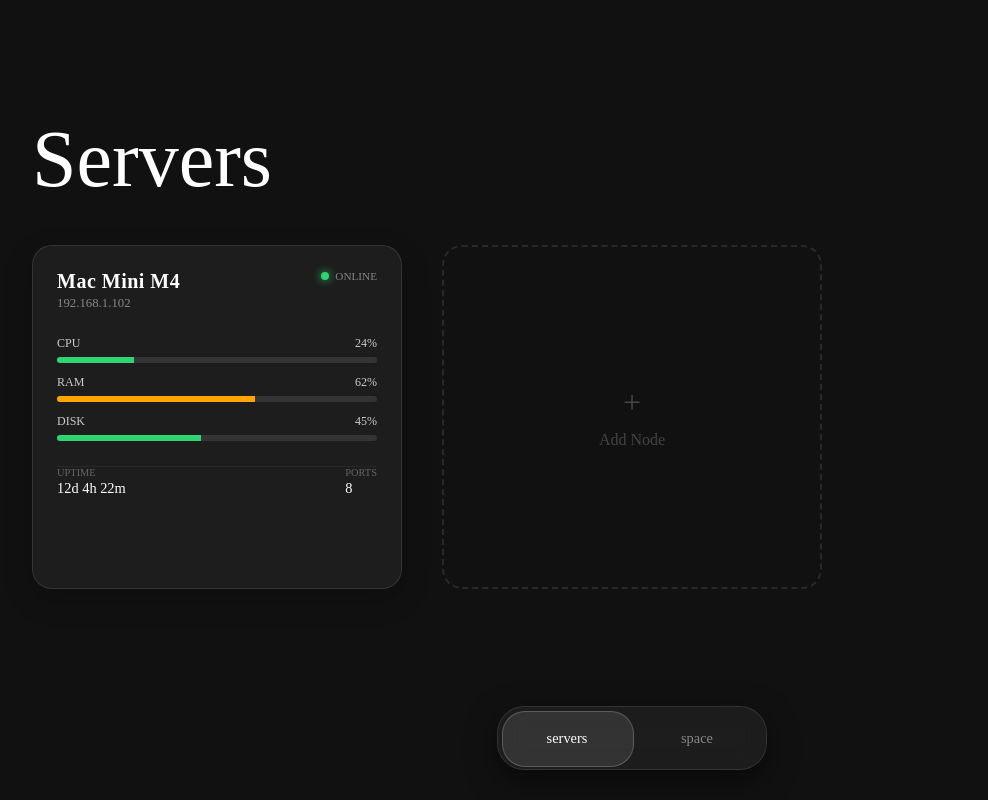
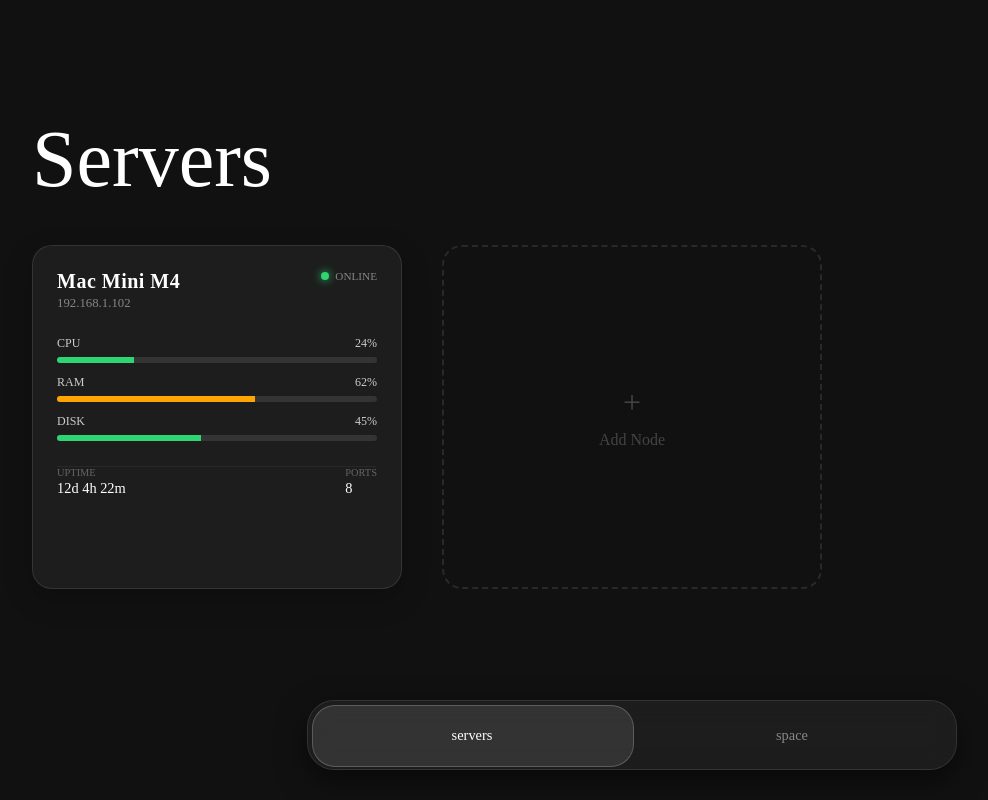
Before and after one commit to StephenChanHub/Servers, a Vue app: page /servers in a window 1280 px wide. Shown: the whole page, without its empty margins (8-996 px from the left). Built offline with nearby package versions, Linux system fonts and the light colour scheme.

Commit message:
修改导航栏按钮

```diff
--- a/src/App.vue
+++ b/src/App.vue
@@ -109,8 +109,8 @@
   bottom: 30px;
   left: 50%;
   transform: translateX(-50%);
-  width: 260px;
-  height: 54px;
+  width: 50%;
+  height: 60px;
   display: flex;
   background: rgba(255, 255, 255, 0.05);
   backdrop-filter: blur(12px);
```
